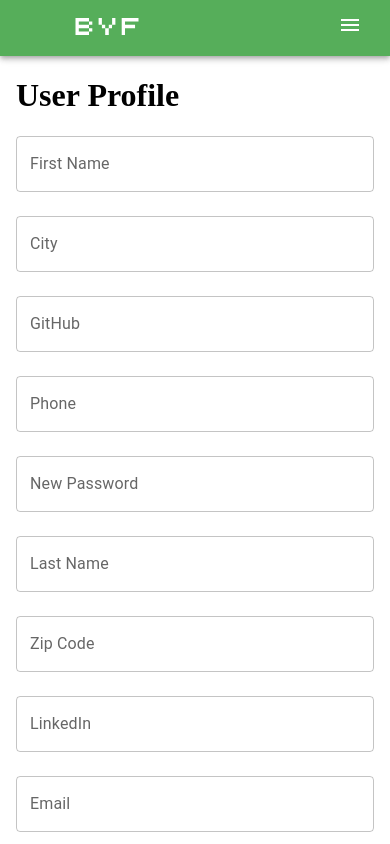
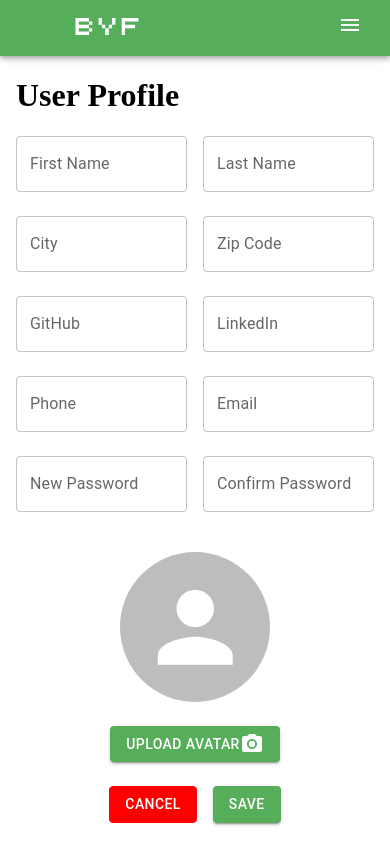
Before and after one commit to nurlanimamali95/BookYourFuture, a React app in the folder client/: page /userProfile in a window 390 px wide. Shown: the top 844 px of the page. Built offline with nearby package versions, Linux system fonts and the light colour scheme.

Commit message:
userprofile upd responsive

```diff
--- a/client/src/pages/userProfilePage/userProfilePage.js
+++ b/client/src/pages/userProfilePage/userProfilePage.js
@@ -34,32 +34,35 @@ const UserProfilePage = () => {
   return (
     <Container maxWidth="md">
       <h1>User Profile</h1>
-      <Grid container spacing={3}>
+      <Grid container spacing={5}>
         {/* First Column */}
-        <Grid item xs={12} sm={4}>
+        <Grid item xs={12} sm={8}>
           <Stack spacing={3}>
+            <Stack direction="row" spacing={2}>
               <TextField label="First Name" variant="outlined" fullWidth />
+              <TextField label="Last Name" variant="outlined" fullWidth />
+            </Stack>
+            <Stack direction="row" spacing={2}>
               <TextField label="City" variant="outlined" fullWidth />
+              <TextField label="Zip Code" variant="outlined" fullWidth />
+            </Stack>
+            <Stack direction="row" spacing={2}>
               <TextField label="GitHub" variant="outlined" fullWidth />
+              <TextField label="LinkedIn" variant="outlined" fullWidth />
+            </Stack>
+            <Stack direction="row" spacing={2}>
               <TextField label="Phone" variant="outlined" fullWidth />
               <TextField
-              label="New Password"
-              type="password"
+                label="Email"
+                type="email"
                 variant="outlined"
                 fullWidth
               />
             </Stack>
-        </Grid>
-
-        {/* Second Column */}
-        <Grid item xs={12} sm={4}>
-          <Stack spacing={3}>
-            <TextField label="Last Name" variant="outlined" fullWidth />
-            <TextField label="Zip Code" variant="outlined" fullWidth />
-            <TextField label="LinkedIn" variant="outlined" fullWidth />
+            <Stack direction="row" spacing={2}>
               <TextField
-              label="Email"
-              type="email"
+                label="New Password"
+                type="password"
                 variant="outlined"
                 fullWidth
               />
@@ -70,7 +73,13 @@ const UserProfilePage = () => {
                 fullWidth
               />
             </Stack>
+          </Stack>
         </Grid>
+
+        {/* Second Column */}
+        {/* <Grid item xs={12} sm={2}>
+          <Stack spacing={3}></Stack>
+        </Grid> */}
 
         {/* Third Column */}
         <Grid item xs={12} sm={4}>
@@ -88,7 +97,7 @@ const UserProfilePage = () => {
                 },
               }}
             >
-              Upload Profile Picture
+              Upload Avatar
               <input type="file" hidden />
               <PhotoCamera />
             </Button>
```
Lines whose indentation alone changed are shown as unchanged.
